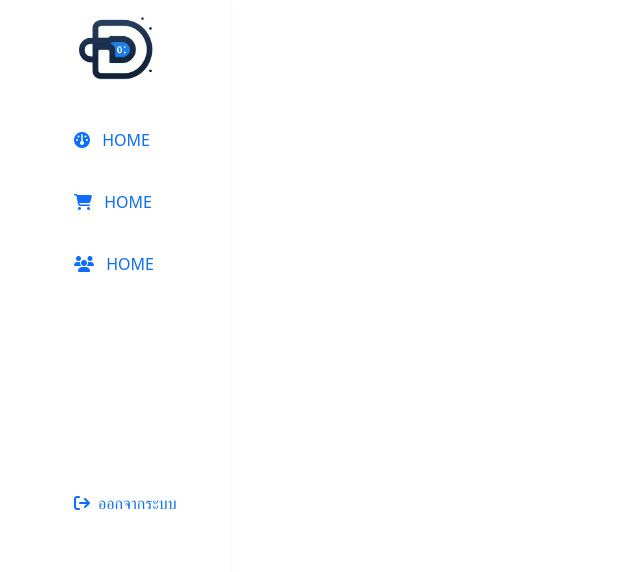
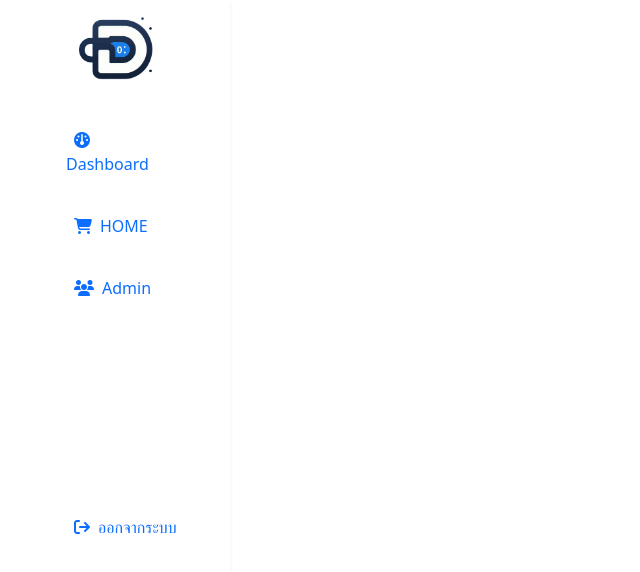
Before and after one commit to 10Pree/d-dashboard, a Vue app in the folder d-dashboard/: page / in a window 1280 px wide. Shown: the top 572 px of the page, without its empty margins (0-640 px from the left). Built offline with nearby package versions, Linux system fonts and the light colour scheme.

Commit message:
edit menu in Dashboard
edit menu in Dashboard

```diff
--- a/d-dashboard/src/components/Dashboard/dashboard.vue
+++ b/d-dashboard/src/components/Dashboard/dashboard.vue
@@ -9,22 +9,22 @@
           <li class="nav-item">
             <a class=" btn btn-outline-primary border-0" href="#">
               <i class="fa fa-dashboard px-2" aria-hidden="true"></i>
-              <span> HOME</span>
+              <span>Dashboard</span>
             </a>
           </li>
           <li class="nav-item">
             <a class=" btn btn-outline-primary border-0" href="#">
               <i class="fa-solid fa-cart-shopping px-2"></i>
-              <span> HOME</span>
+              <span>HOME</span>
             </a>
           </li>
           <li class="nav-item ">
             <a class=" btn btn-outline-primary border-0" href="#">
               <i class="fa-solid fa-users px-2"></i>
-              <span> HOME</span>
+              <span>Admin</span>
             </a>
           </li>
-        <li class="nav-item last-manu-out">
+        <li class="nav-item last-menu-out">
             <a class=" btn btn-outline-primary border-0" href="./Login/login.vue">
               <i class="fa fa-sign-out px-2" aria-hidden="true"></i>
               <span>ออกจากระบบ</span>
@@ -61,7 +61,7 @@ export default {};
   text-align: left;
   font-weight: 500;
 }
-.last-manu-out{
+.last-menu-out{
     bottom: 50px;
     width: 100%;
     color: brown;
```
